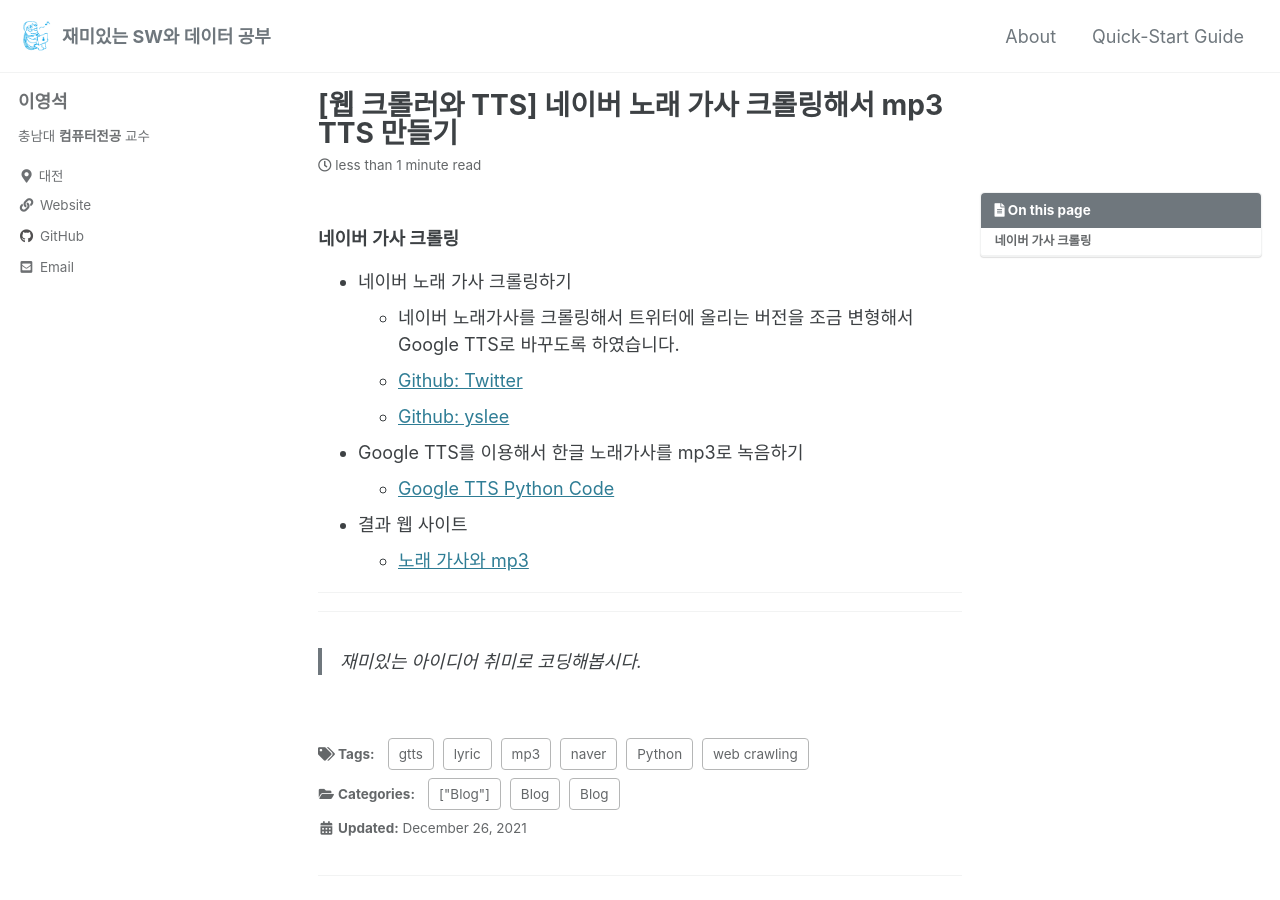
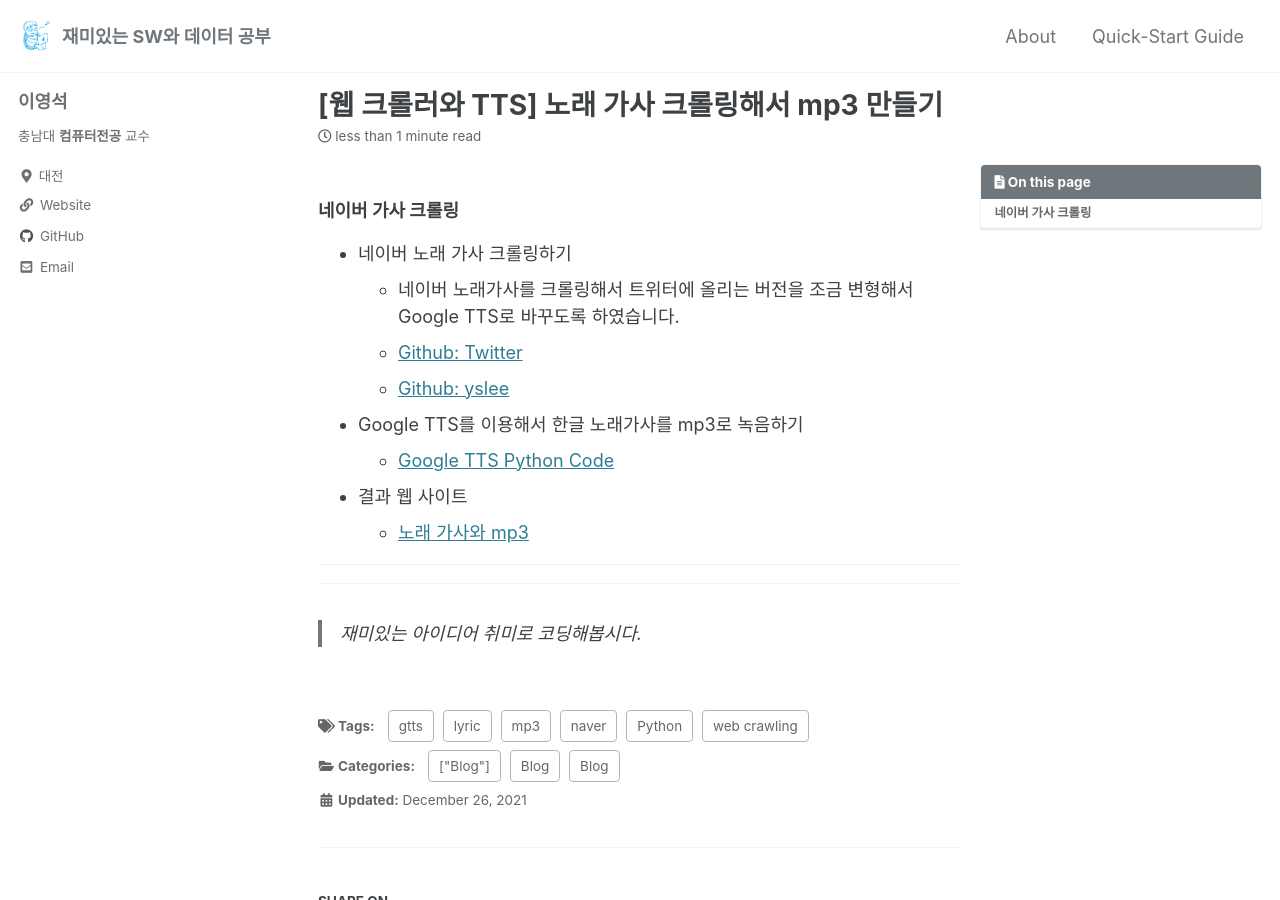
Before and after one commit to leeyoungseok/leeyoungseok.github.com, a Jekyll site: the page built from _posts/2021-12-26-web-crawl-gtts.md, in a window 1280 px wide and 900 px high. Built offline with Jekyll 4.4.1, drawn with Linux system fonts in a browser that asks for light colours; cached includes are drawn as plain includes.

Commit message:
Update 2021-12-26-web-crawl-gtts.md

```diff
--- a/_posts/2021-12-26-web-crawl-gtts.md
+++ b/_posts/2021-12-26-web-crawl-gtts.md
@@ -1,5 +1,5 @@
 ---
-title:  "[웹 크롤러와 TTS] 네이버 노래 가사 크롤링해서 mp3 TTS 만들기"
+title:  "[웹 크롤러와 TTS] 노래 가사 크롤링해서 mp3 만들기"
 excerpt: "네이버의 노래 가사 크롤링해서 TTS로 mp3 파일 만들기"
 
 categories:
```
